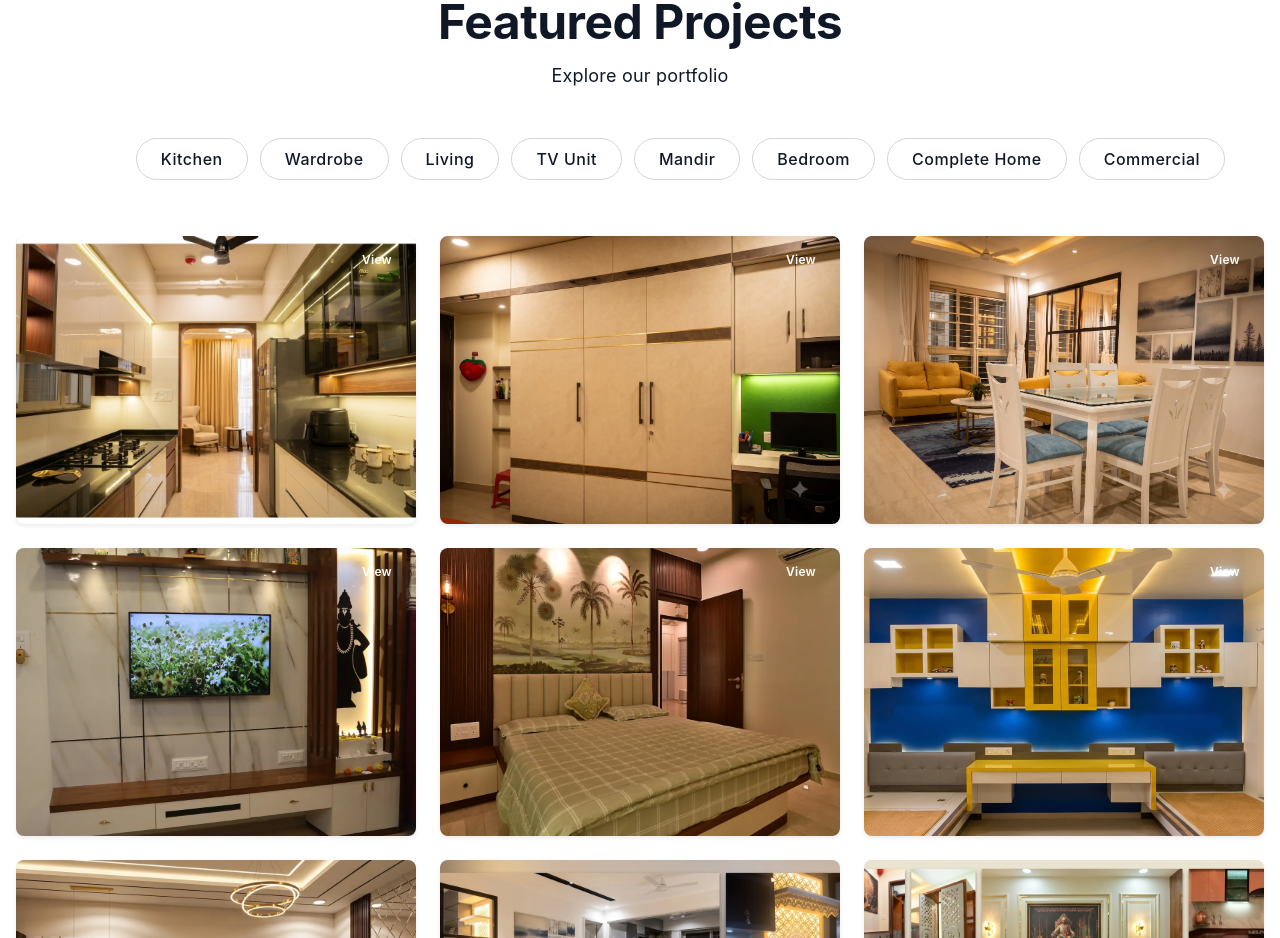
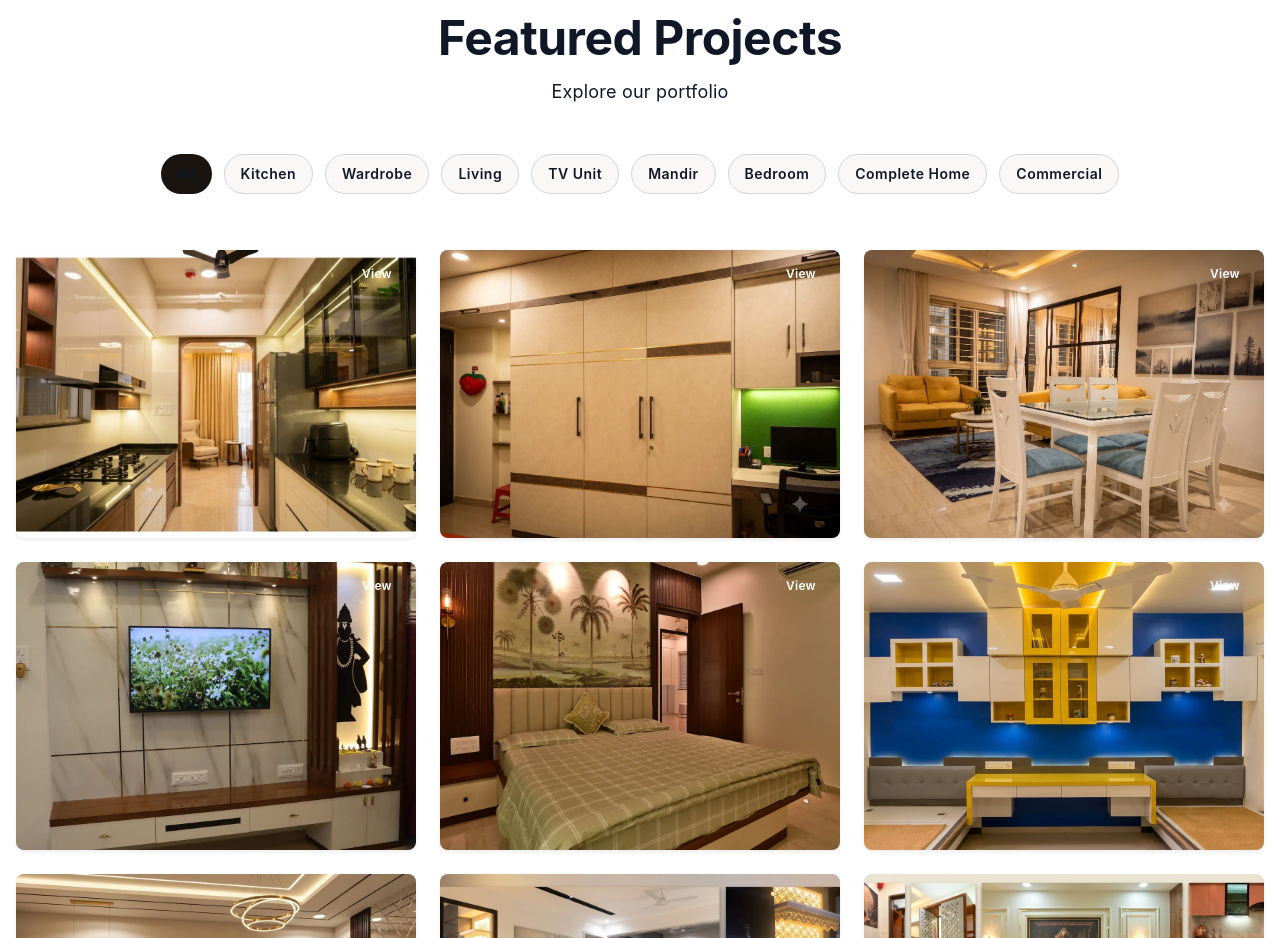
Before and after one commit to tarady2014/sarvmaan-interiors, a Next.js app: page / in a window 1280 px wide. Shown: the part 2048-2986 px from the top of the page. Built offline with nearby package versions, Linux system fonts and the light colour scheme.

Commit message:
fix: portfolio category button text visibility and UI improvements

```diff
--- a/src/app/globals.css
+++ b/src/app/globals.css
@@ -55,10 +55,6 @@
     /* Force light mode rendering */
     background: #ffffff;
     color: #1a1410;
-
-    /* Prevent color inversion on iOS */
-    -webkit-filter: invert(0);
-    filter: invert(0);
   }
 }
 
@@ -138,3 +134,16 @@
     letter-spacing: 0.3px;
   }
 }
+
+@layer components {
+  button:focus,
+  button:active,
+  button:focus-visible {
+    outline: none !important;
+  }
+
+  /* Force text color from inline styles to override Tailwind utilities */
+  button {
+    color: inherit !important;
+  }
+}
--- a/src/app/layout.tsx
+++ b/src/app/layout.tsx
@@ -56,9 +56,9 @@ export default function RootLayout({ children }: LayoutProps) {
         <meta name="color-scheme" content="light only" />
         <meta name="theme-color" content="#ffffff" />
       </head>
-      <body className="min-h-full flex flex-col bg-white text-gray-900">
+      <body className="bg-white text-gray-900">
         <Header />
-        <main className="flex-1 pt-16">
+        <main className="pt-[80px]">
           {children}
         </main>
         <Footer />
--- a/src/app/page.tsx
+++ b/src/app/page.tsx
@@ -5,7 +5,6 @@ import ProjectsGallery from '@/components/ProjectsGallery';
 import ProcessSection from '@/components/ProcessSection';
 import TestimonialsSection from '@/components/TestimonialsSection';
 import TrustedPartners from '@/components/TrustedPartners';
-import FloatingContactCard from '@/components/FloatingContactCard';
 import { Metadata } from 'next';
 
 export const metadata: Metadata = {
@@ -17,7 +16,6 @@ export default function Home() {
   return (
     <div className="flex flex-col">
       <HeroSection />
-      <FloatingContactCard />
       <ServicesSection />
       <BuildersSection />
       <ProjectsGallery />
--- a/src/components/Header.tsx
+++ b/src/components/Header.tsx
@@ -29,12 +29,7 @@ export default function Header() {
   ];
 
   return (
-    <header
-      className={`fixed w-full top-0 z-50 transition-all duration-300 ${
-        scrolled
-          ? 'bg-white/95 backdrop-blur-md shadow-soft'
-          : 'bg-white/80 backdrop-blur-md'
-      }`}
+    <header className="fixed top-0 left-0 right-0 w-full z-50 bg-white shadow-md transition-shadow duration-300"
     >
       <nav className="max-w-7xl mx-auto px-4 py-4 flex justify-between items-center">
         <Link href="/" className="flex items-center gap-3">
@@ -75,7 +70,7 @@ export default function Header() {
 
         {/* Mobile Menu Button */}
         <button
-          className="md:hidden"
+          className="md:hidden text-primary hover:text-secondary transition-colors"
           onClick={() => setIsOpen(!isOpen)}
         >
           {isOpen ? <FiX size={24} /> : <FiMenu size={24} />}
@@ -88,14 +83,28 @@ export default function Header() {
           initial={{ opacity: 0, y: -20 }}
           animate={{ opacity: 1, y: 0 }}
           exit={{ opacity: 0, y: -20 }}
-          className="md:hidden bg-white border-t border-gray-200"
+          transition={{ duration: 0.2 }}
+          style={{
+            position: 'fixed',
+            top: '64px',
+            left: 0,
+            right: 0,
+            width: '100%',
+            backgroundColor: 'rgba(255, 255, 255, 0.95)',
+            backdropFilter: 'blur(12px)',
+            borderTop: '1px solid #e5e7eb',
+            boxShadow: '0 4px 6px rgba(0, 0, 0, 0.05)',
+            zIndex: 49,
+            display: 'md:none',
+          }}
+          className="md:hidden"
         >
-          <div className="flex flex-col p-4 gap-4">
+          <div className="flex flex-col p-4 gap-4 max-w-7xl mx-auto">
             {navLinks.map((link) => (
               <Link
                 key={link.href}
                 href={link.href}
-                className="text-primary hover:text-secondary transition-colors"
+                className="text-primary hover:text-secondary transition-colors font-medium py-2"
                 onClick={() => setIsOpen(false)}
               >
                 {link.label}
@@ -103,7 +112,7 @@ export default function Header() {
             ))}
             <Link
               href="/contact"
-              className="bg-secondary text-white px-6 py-2 rounded-full text-center"
+              className="bg-secondary text-white px-6 py-2 rounded-full text-center font-medium hover:bg-accent transition-colors"
               onClick={() => setIsOpen(false)}
             >
               Book Consultation
--- a/src/components/ProjectsGallery.tsx
+++ b/src/components/ProjectsGallery.tsx
@@ -62,22 +62,32 @@ export default function ProjectsGallery() {
 
         {/* Filters - Horizontal scroll on mobile */}
         <div className="flex gap-2 md:gap-3 justify-start md:justify-center mb-8 md:mb-12 overflow-x-auto pb-2">
-          {categories.map((cat) => (
+          {categories.map((cat) => {
+            const isSelected = selectedCategory === cat.id;
+            return (
             <button
               key={cat.id}
               onClick={() => {
                 setSelectedCategory(cat.id);
                 setSelectedProject(null);
               }}
-              className={`px-4 md:px-6 py-2 rounded-full font-medium text-sm md:text-base whitespace-nowrap transition-all ${
-                selectedCategory === cat.id
-                  ? 'bg-secondary text-white shadow-base'
-                  : 'bg-light text-primary border border-gray-300 hover:border-secondary'
-              }`}
+              style={{
+                padding: '8px 16px',
+                borderRadius: '9999px',
+                fontWeight: '600',
+                fontSize: '14px',
+                border: isSelected ? 'none' : '1px solid #d1d5db',
+                cursor: 'pointer',
+                transition: 'all 300ms ease-in-out',
+                backgroundColor: isSelected ? '#1a1410' : '#faf8f6',
+                color: isSelected ? '#d4af37' : '#1a1410',
+                whiteSpace: 'nowrap',
+              } as React.CSSProperties}
             >
               {cat.label}
             </button>
-          ))}
+            );
+          })}
         </div>
 
         {/* Gallery Grid - Full width on mobile, 2x2 on tablet, 3 columns on desktop */}
```
